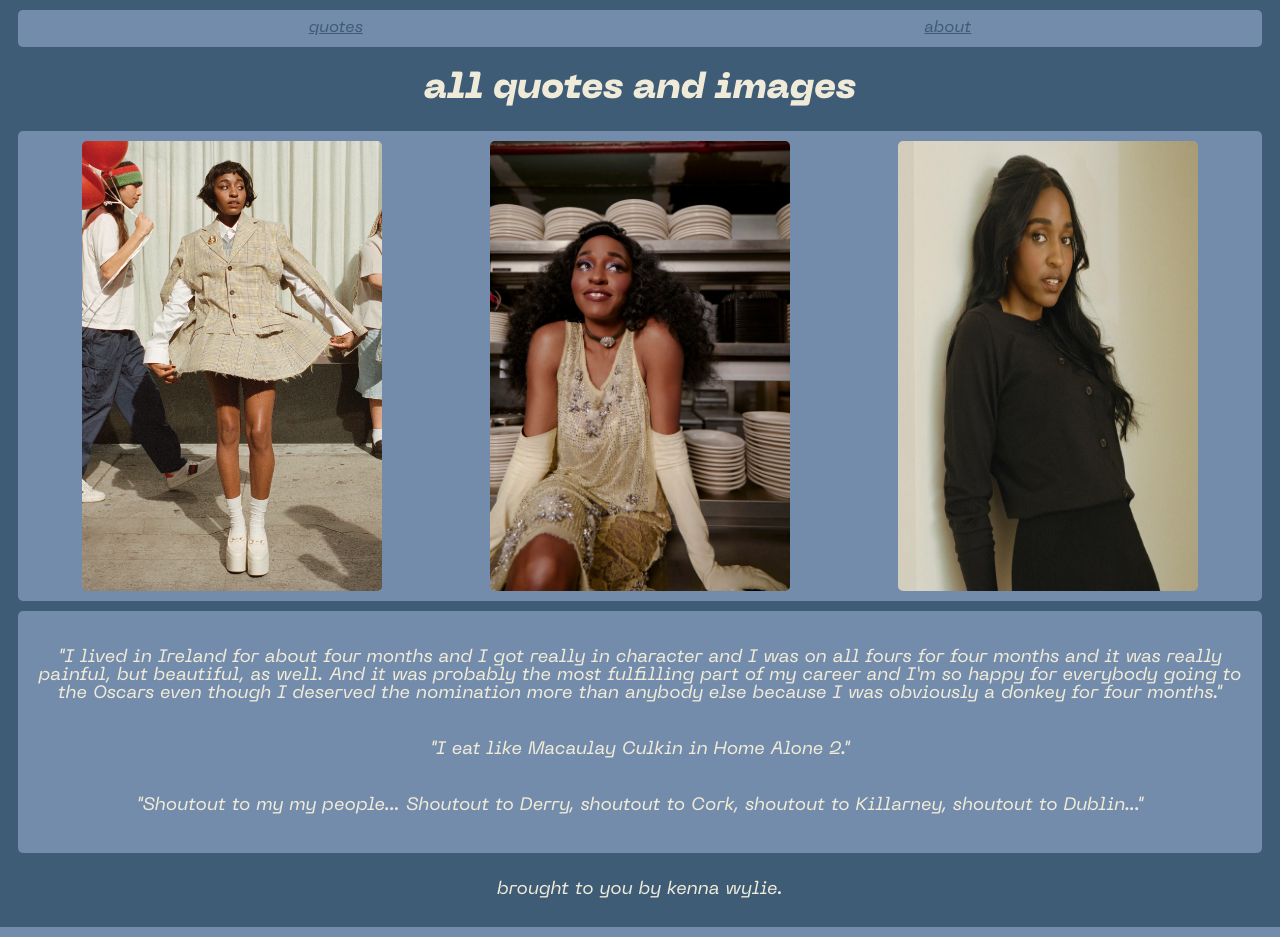
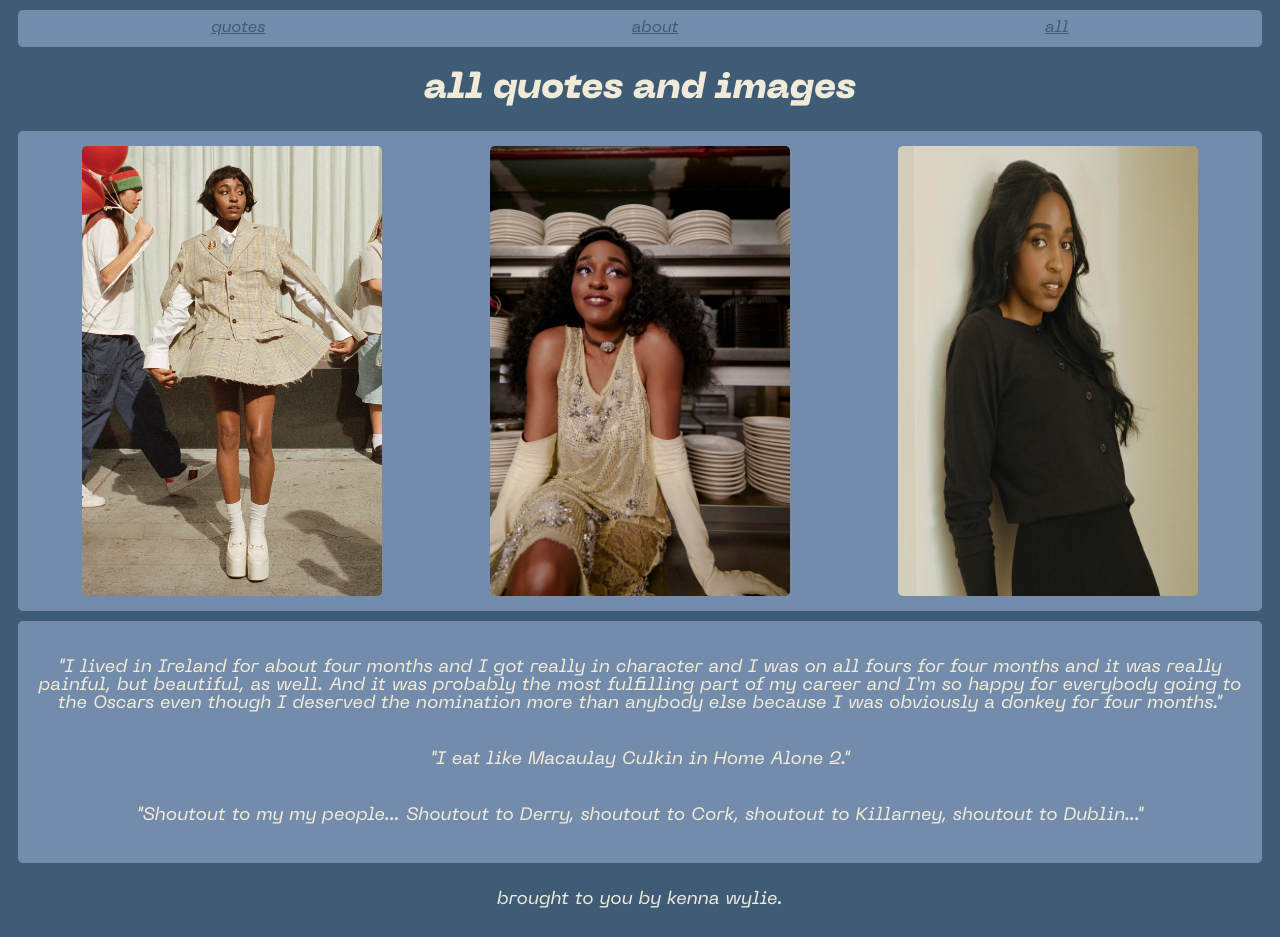
Before and after one commit to kennajw/cs412-django, a Django app: page /quotes/show_all in a window 1280 px wide. Run offline with Django 4.2, Linux system fonts and the light colour scheme.

Commit message:
final edits

```diff
--- a/quotes/templates/quotes/base.html
+++ b/quotes/templates/quotes/base.html
@@ -1,4 +1,4 @@
-<html></html>
+<html>
     <head>
         <title>main</title>
         <link rel="stylesheet" href="/static/quotestyles.css">
@@ -7,7 +7,7 @@
     <body>
         <nav>
             <ul>
-                <!-- <li><a href="{% url 'quote' %}">quotes</a></li> -->
+                <li><a href="{% url 'quote' %}">quotes</a></li>
                 <li><a href="{% url 'about' %}">about</a></li>
                 <li><a href="{% url 'show_all' %}">all</a></li>
             </ul>
--- a/quotes/templates/quotes/quote.html
+++ b/quotes/templates/quotes/quote.html
@@ -1,4 +1,4 @@
-<!-- hw/templates/hw/home.html -->
+<!-- quotes/templates/quotes/home.html -->
 {% extends 'quotes/base.html' %}
 
 {% block content %}
--- a/quotes/templates/quotes/show_all.html
+++ b/quotes/templates/quotes/show_all.html
@@ -1,18 +1,8 @@
-<html>
-    <head>
-        <title>all</title>
-        <link rel="stylesheet" href="/static/quotestyles.css">
-    </head>
-    <body>
-        <nav class="all">
-            <ul>
-                <li><a href="{% url 'quote' %}">quotes</a></li>
-                <!-- <li><a href="{% url 'show_all' %}">all</a></li> -->
-                <li><a href="{% url 'about' %}">about</a></li>
-            </ul>
-        </nav>
+<!-- quotes/templates/quotes/home.html -->
+{% extends 'quotes/base.html' %}
 
-        <h1>all quotes and images</h1>
+{% block content %}
+<h1 class="all">all quotes and images</h1>
 
 <div class="img-container">
     {% load static %}
@@ -28,7 +18,4 @@
     <p>"{{quote2}}"</p>
     <p>"{{quote3}}"</p>
 </div>
-
-        <p>brought to you by kenna wylie.</p>
-    </body>
-</html>
+{% endblock %}
--- a/static/quotestyles.css
+++ b/static/quotestyles.css
@@ -5,9 +5,6 @@
 @font-face {
     font-family: Neue-Machina-Bold;
     src: url(fonts/PPNeueMachina-InktrapUltraboldItalic.otf);
-}
-.all ul {
-    min-width: 950px;
 }
 body {
     background-color: #3E5C76;
@@ -39,6 +36,10 @@ ul {
     padding: 10px;
     margin: 10px;
 }
+.img-container img {
+    border-radius: 5px;
+    margin: 5px;
+}
 img {
     width: 300px;
     border-radius: 5px;
@@ -59,20 +60,19 @@ a:visited{
 }
 .img-container {
     display: flex;
+    flex-wrap: wrap;
     flex-direction: row;
     justify-content: space-around;
     padding: 10px;
     margin: 10px;
     border-radius: 5px;
     background-color: #748CAB;
-    min-width: 950px;
 }
 .quote-container {
     padding: 10px;
     margin: 10px;
     border-radius: 5px;
     background-color: #748CAB;
-    min-width: 950px;
 }
 .bio {
     padding: 10px;
```
Also changed, not shown: quotes/templates/quotes/about.html (+11 -20 lines). Lines whose indentation alone changed are shown as unchanged.
